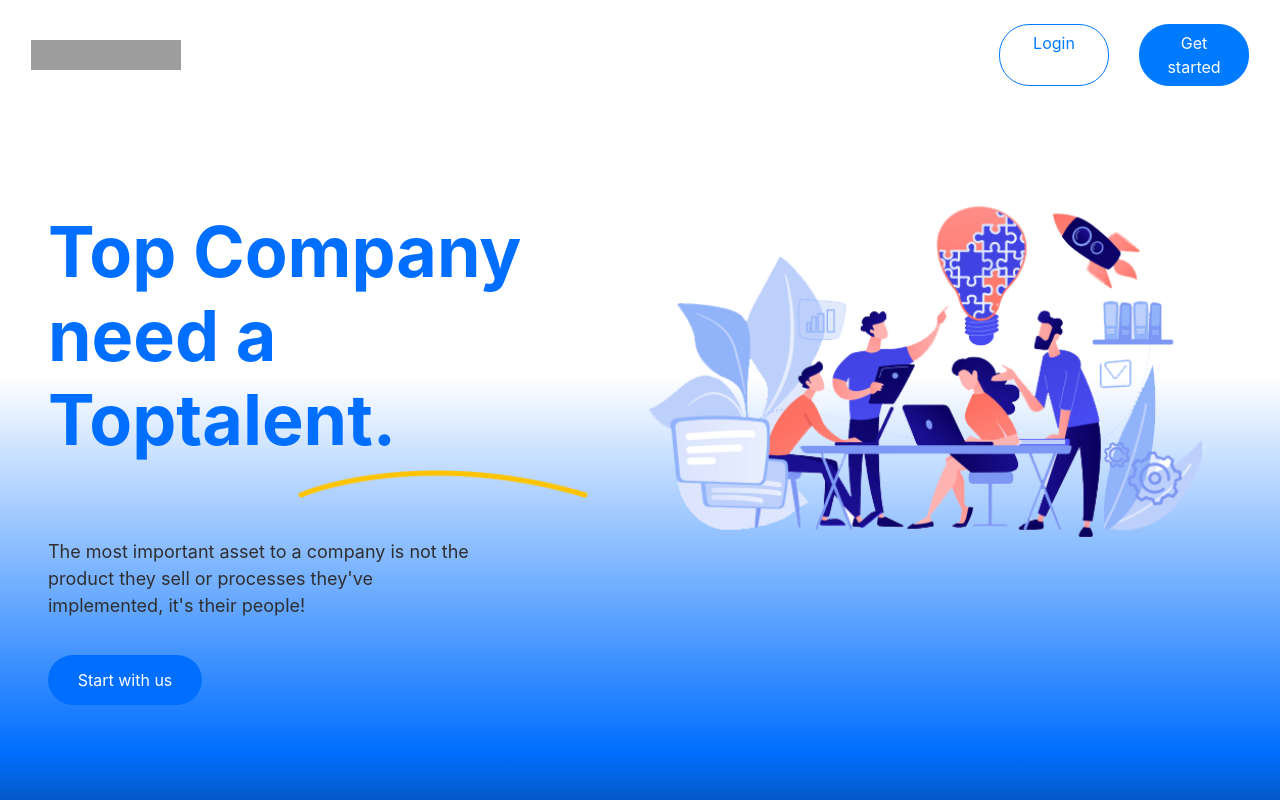
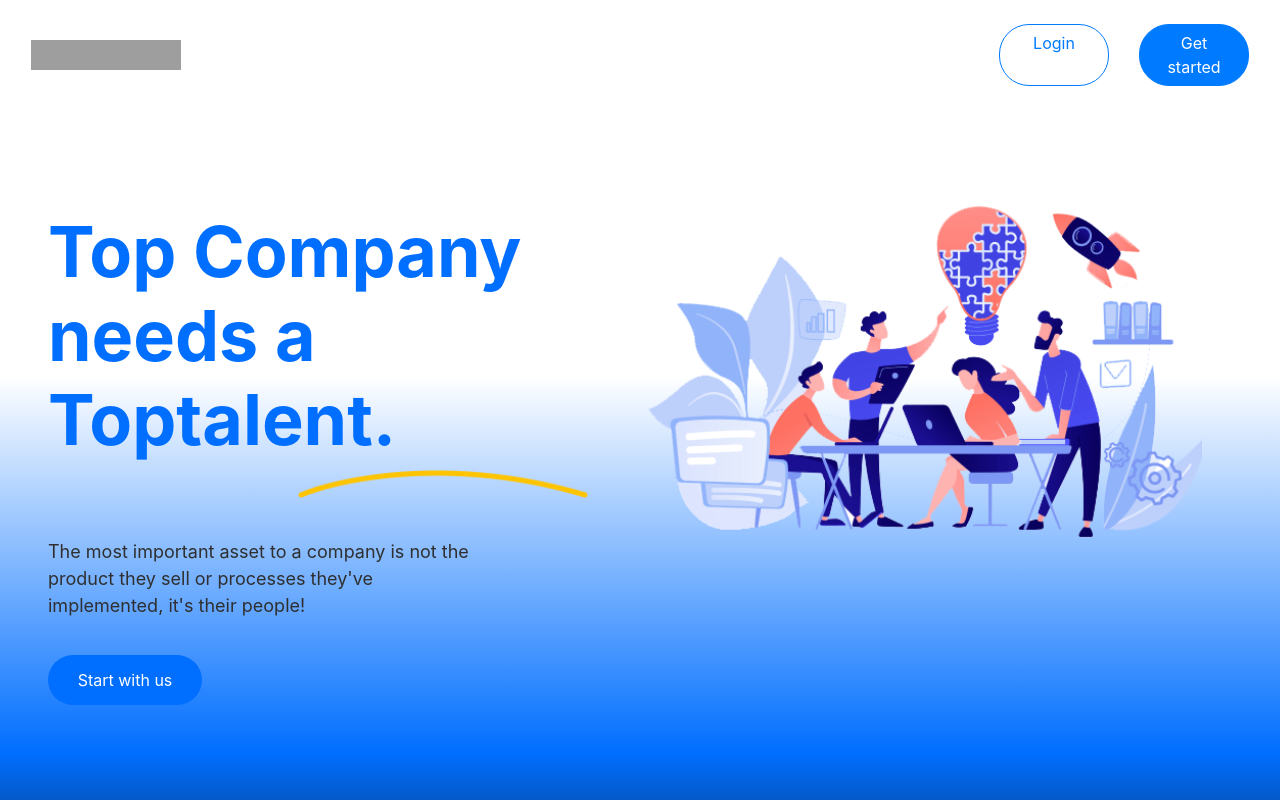
Before and after one commit to bettybop29/toptalent, a Vue app: page / in a window 1280 px wide. Shown: the top 800 px of the page. Built offline with nearby package versions, Linux system fonts and the light colour scheme; grey boxes are pictures that could not be loaded.

Commit message:
fixing initial commit

```diff
--- a/src/components/NavBasic.vue
+++ b/src/components/NavBasic.vue
@@ -46,6 +46,9 @@ export default {
 </script>
 
 <style scoped>
+nav{
+  margin-top: -5px;
+}
   .btn {
       width: 110px;
       height: auto;
--- a/src/views/HomeView.vue
+++ b/src/views/HomeView.vue
@@ -7,7 +7,7 @@
           <div class="container-fluid pt-5 mt-5">
             <div class="row p-5">
               <div class="col-md-6">
-                <h1 class="display-2 pt-3">Top Company<br>need a Toptalent.</h1>
+                <h1 class="display-2 pt-3">Top Company<br>needs a Toptalent.</h1>
                  <img class="line" src="../assets/line-main.png" alt="">
                 <p class="main-text">The most important asset to a company is not the<br>
                   product they sell or processes they've<br>implemented, it's their people!</p>
```
